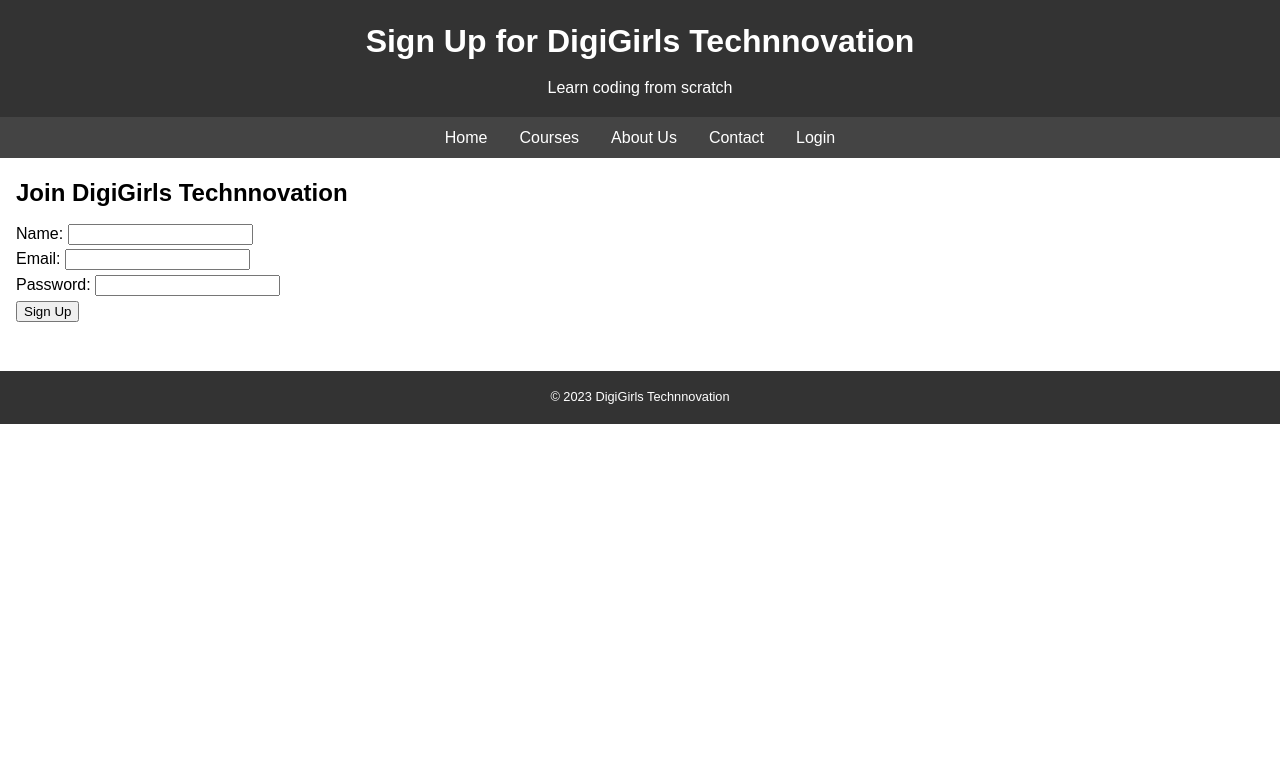
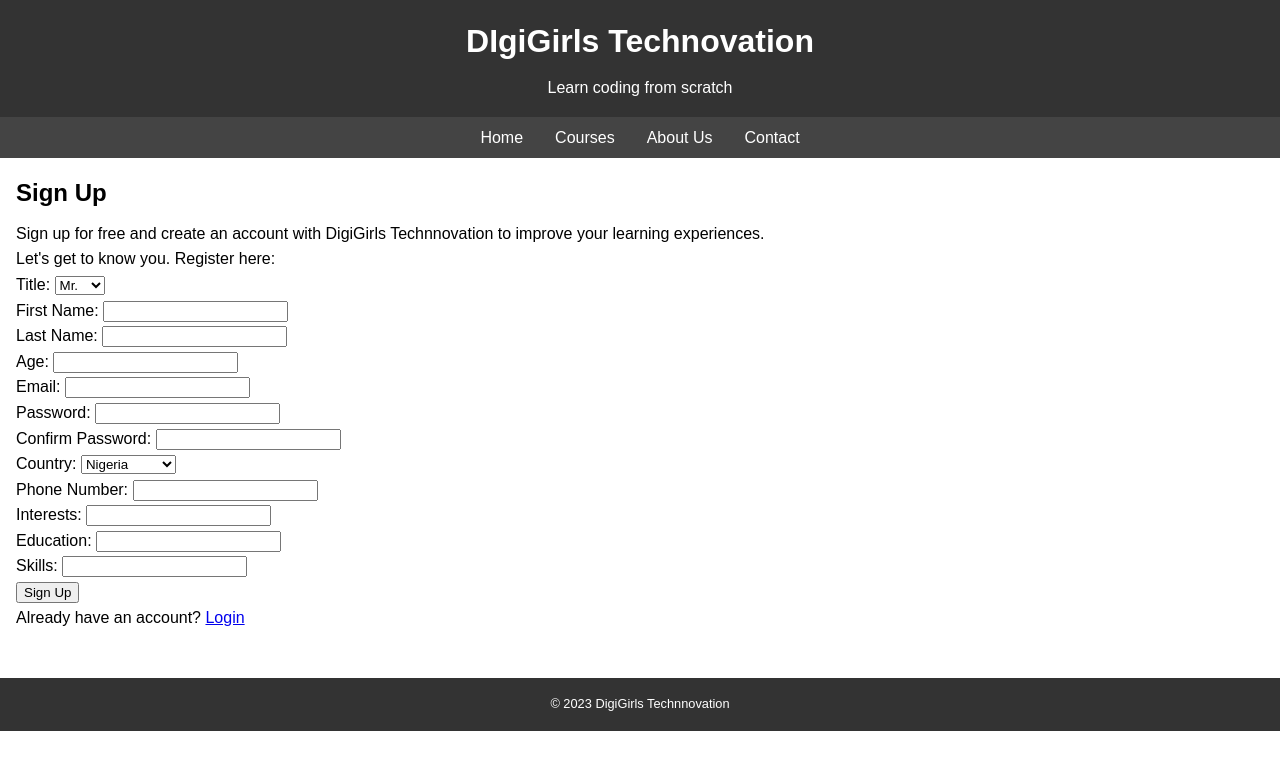
Before and after one commit to Chambeline-Nkah/Draft_foundation_project, a plain HTML site: page signup.html in a window 1280 px wide. Drawn offline with Linux system fonts and the light colour scheme.

Commit message:
Add more options to the sign up page

```diff
--- a/signup.html
+++ b/signup.html
@@ -4,13 +4,13 @@
 <head>
     <meta charset="UTF-8">
     <meta name="viewport" content="width=device-width, initial-scale=1.0">
-    <title>Sign Up - DigiGirls Technnovation</title>
+    <title>DigiGirls Technnovation - Sign Up</title>
     <link rel="stylesheet" href="css/style.css">
 </head>
 
 <body>
     <header>
-        <h1>Sign Up for DigiGirls Technnovation</h1>
+        <h1>DIgiGirls Technovation</h1>
         <p>Learn coding from scratch</p>
     </header>
 
@@ -20,25 +20,77 @@
             <li><a href="courses.html">Courses</a></li>
             <li><a href="about.html">About Us</a></li>
             <li><a href="contact.html">Contact</a></li>
-            <li><a href="login.html">Login</a></li> <!-- Added link to Login page -->
         </ul>
     </nav>
 
     <main>
         <section>
-            <h2>Join DigiGirls Technnovation</h2>
+            <h2>Sign Up</h2>
+            <p>Sign up for free and create an account with DigiGirls Technnovation to improve your learning experiences.</p>
+            <p>Let's get to know you. Register here:</p>
             <form>
-                <label for="name">Name:</label>
-                <input type="text" id="name" name="name" required><br>
+                <label for="title">Title:</label>
+                <select id="title" name="title">
+                    <option value="mr">Mr.</option>
+                    <option value="miss">Miss</option>
+                    <option value="mrs">Mrs.</option>
+                    <option value="ms">Ms.</option>
+                </select>
+                <br>
+
+                <label for="firstName">First Name:</label>
+                <input type="text" id="firstName" name="firstName" required>
+                <br>
+
+                <label for="lastName">Last Name:</label>
+                <input type="text" id="lastName" name="lastName" required>
+                <br>
+
+                <label for="age">Age:</label>
+                <input type="number" id="age" name="age" required>
+                <br>
 
                 <label for="email">Email:</label>
-                <input type="email" id="email" name="email" required><br>
+                <input type="email" id="email" name="email" required>
+                <br>
 
                 <label for="password">Password:</label>
-                <input type="password" id="password" name="password" required><br>
+                <input type="password" id="password" name="password" required>
+                <br>
 
-                <button type="submit">Sign Up</button>
+                <label for="confirmPassword">Confirm Password:</label>
+                <input type="password" id="confirmPassword" name="confirmPassword" required>
+                <br>
+
+                <label for="country">Country:</label>
+                <select id="country" name="country">
+                    <option value="nigeria">Nigeria</option>
+                    <option value="kenya">Kenya</option>
+                    <option value="southAfrica">South Africa</option>
+                    <option value="ghana">Ghana</option>
+                    <!-- Add more African country options as needed -->
+                </select>
+                <br>
+
+                <label for="phoneNumber">Phone Number:</label>
+                <input type="tel" id="phoneNumber" name="phoneNumber" required>
+                <br>
+
+                <label for="interests">Interests:</label>
+                <input type="text" id="interests" name="interests">
+                <br>
+
+                <label for="education">Education:</label>
+                <input type="text" id="education" name="education">
+                <br>
+
+                <label for="skills">Skills:</label>
+                <input type="text" id="skills" name="skills">
+                <br>
+
+                <input type="submit" value="Sign Up">
             </form>
+            <p>Already have an account? <a href="login.html">Login</a></p>
         </section>
     </main>
 
```
Also changed, not shown: 4 other files.
